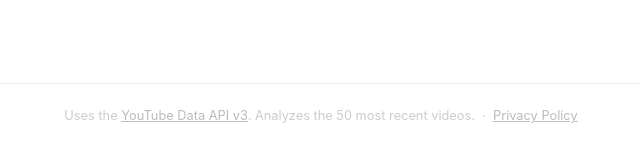
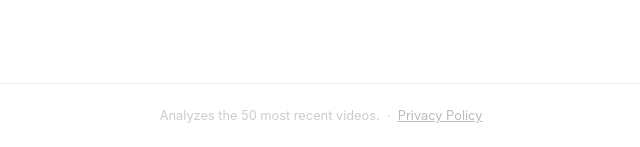
Before and after one commit to mstem/timewaste-footprint, a Flask app: page / in a window 1280 px wide. Shown: the part 653-800 px from the top of the page, without its empty margins (319-959 px from the left). Run offline with Flask 3, Linux system fonts and the light colour scheme.

Commit message:
Remove YouTube Data API v3 credit from footer

```diff
--- a/templates/index.html
+++ b/templates/index.html
@@ -99,7 +99,6 @@
 
   <footer>
     <p>
-      Uses the <a href="https://developers.google.com/youtube/v3" target="_blank" rel="noopener">YouTube Data API v3</a>.
       Analyzes the 50 most recent videos. &nbsp;·&nbsp; <a href="/privacy">Privacy Policy</a>
     </p>
   </footer>
```
